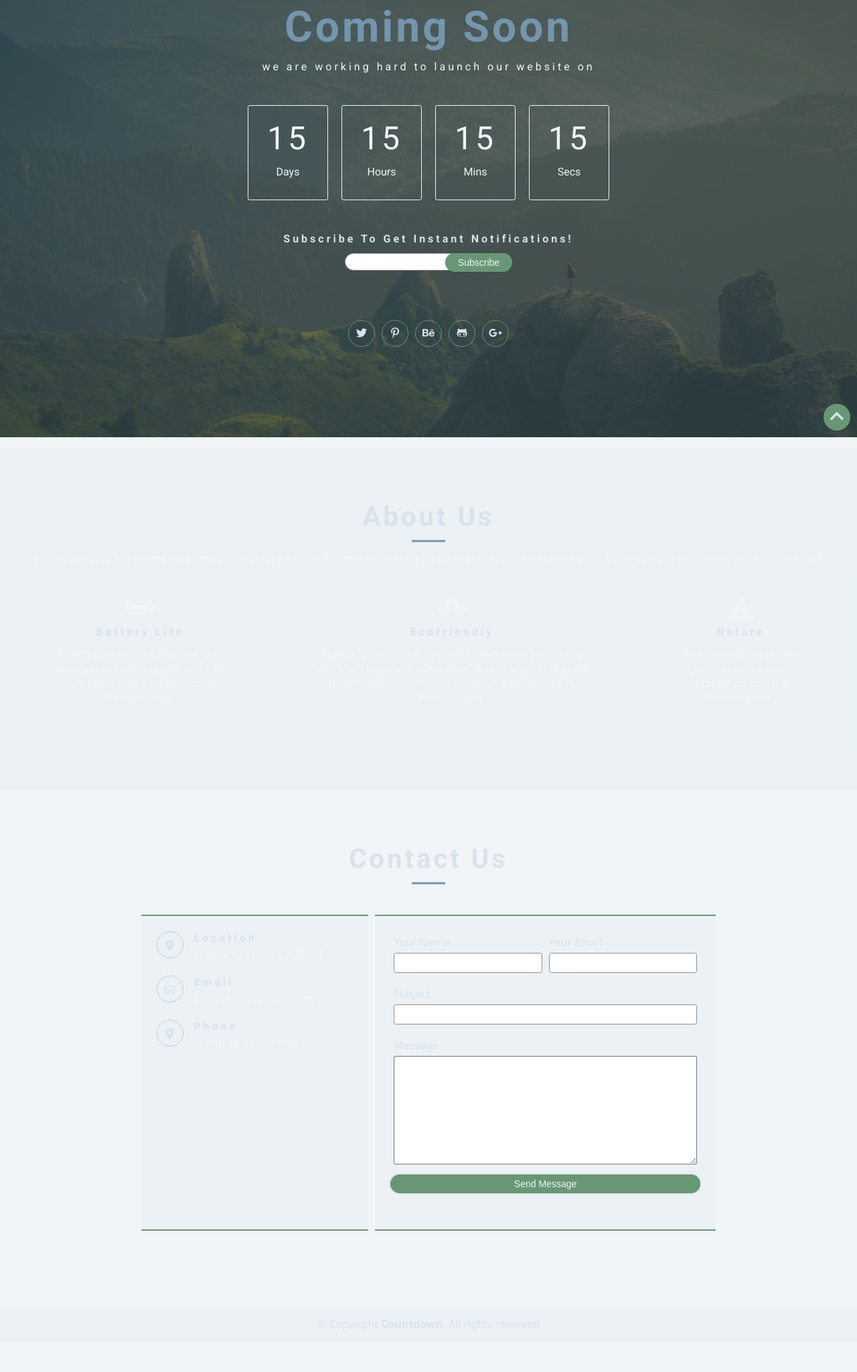
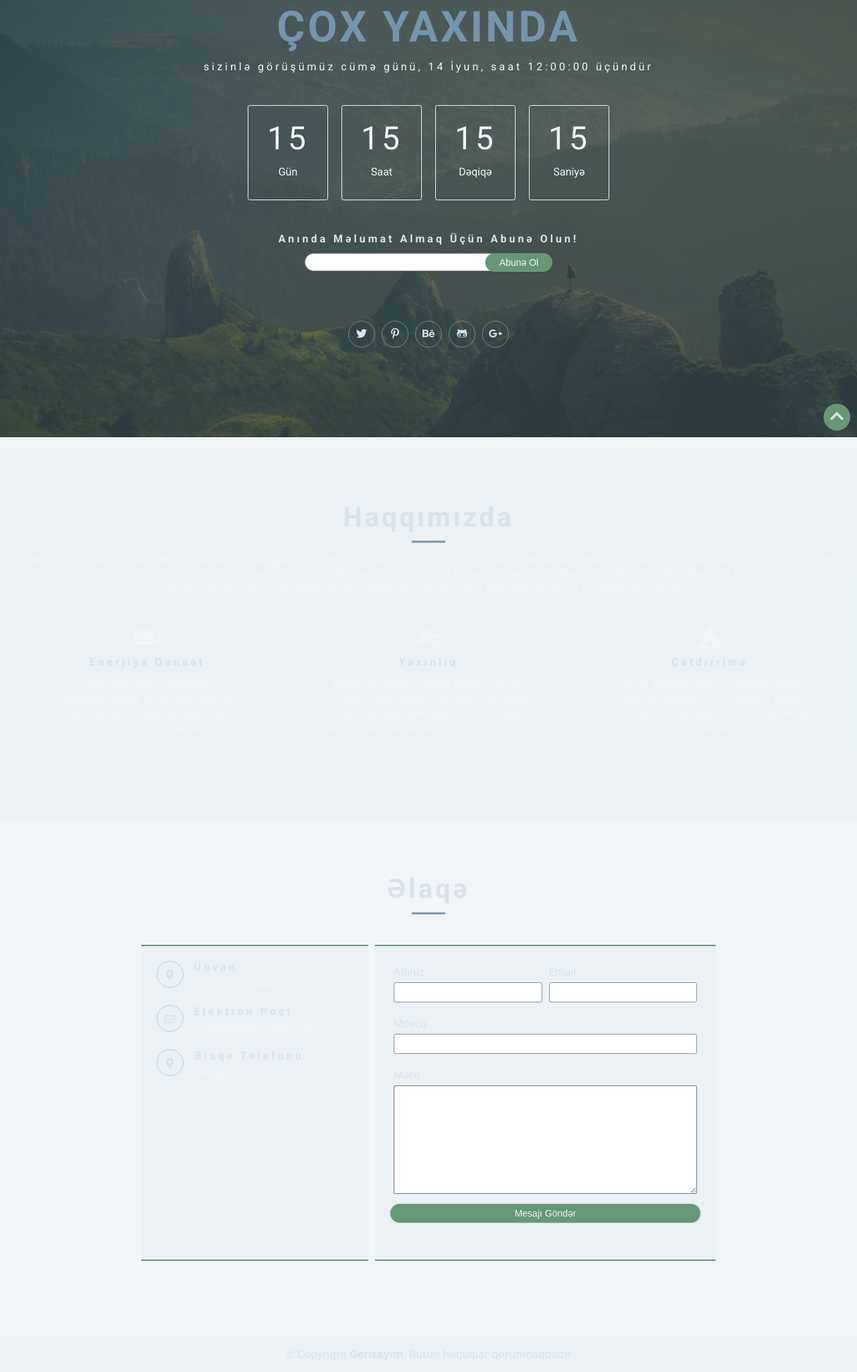
Before and after one commit to ulvienzo/coming-soon-template, a plain HTML site: page index.html in a window 1280 px wide. Shown: the part 147-2196 px from the top of the page at 67% size. Before the commit the page ends 2151 px from the top, so only its background shows below. Drawn offline with Linux system fonts and the light colour scheme; grey boxes are pictures that could not be loaded.

Commit message:
azərbaycancaya çevrildi

```diff
--- a/index.html
+++ b/index.html
@@ -3,7 +3,7 @@
   <head>
     <meta charset="UTF-8" />
     <meta name="viewport" content="width=device-width, initial-scale=1.0" />
-    <title>Countdown</title>
+    <title>Gerisayım</title>
     <link
       rel="stylesheet"
       href="https://cdnjs.cloudflare.com/ajax/libs/font-awesome/5.15.2/css/all.min.css"
@@ -19,43 +19,45 @@
     <div class="overlay"></div>
     <header id="header" class="header">
       <div class="container">
-        <h1>Coming soon</h1>
-        <h3>We are working hard to launch our website on</h3>
+        <h1>Çox yaxında</h1>
+        <h3>
+          Sizinlə görüşümüz
+          <span class="date-future">Cümə günü, 14 İyun, saat 12:00:00</span>
+          üçündür
+        </h3>
         <div class="countdown">
           <div class="countdown-box" id="days">
             <h3 class="time-num">15</h3>
-            <h4 class="time-info">days</h4>
+            <h4 class="time-info">gün</h4>
           </div>
           <div class="countdown-box" id="hours">
             <h3 class="time-num">15</h3>
-            <h4 class="time-info">hours</h4>
+            <h4 class="time-info">saat</h4>
           </div>
           <div class="countdown-box" id="minutes">
             <h3 class="time-num">15</h3>
-            <h4 class="time-info">mins</h4>
+            <h4 class="time-info">dəqiqə</h4>
           </div>
           <div class="countdown-box" id="seconds">
             <h3 class="time-num">15</h3>
-            <h4 class="time-info">secs</h4>
+            <h4 class="time-info">saniyə</h4>
           </div>
         </div>
         <div class="subscribe">
-          <h4>Subscribe to get instant notifications!</h4>
+          <h4>Anında məlumat almaq üçün abunə olun!</h4>
           <form action="">
             <div class="subscribe-form">
               <input type="email" class="subscribe-email-input" />
-              <input
-                type="submit"
-                value="Subscribe"
-                class="btn subscribe-btn"
-              />
+              <input type="submit" value="Abunə ol" class="btn subscribe-btn" />
             </div>
           </form>
           <div class="subscribe-alerts">
             <div class="loading"><i class="fa fa-spinner fa-spin"></i></div>
-            <div class="error-message">Please, insert a real email.</div>
+            <div class="error-message">
+              Zəhmət olmasa, düzgün poçt ünvanı daxil edin
+            </div>
             <div class="sent-message">
-              Thank you! Your subscribtion is confirmed!
+              Təşəkkürlər! Sizin abunəliyiniz qeydə alındı.
             </div>
           </div>
         </div>
@@ -82,11 +84,15 @@
       <section id="about" class="section">
         <div class="container">
           <div class="section-title">
-            <h2 class="section-header">about us</h2>
+            <h2 class="section-header">haqqımızda</h2>
             <p>
-              Heading is very important for orem ipsum dolor sit amet. Lorem
-              ipsum dolor sit amet consectetur adipisicing elit. Vero, quisquam
-              nam culpa maiores nihil id.
+              Super Texno şirkəti 2014-cü ildən 1 mağaza ilə fəaliyyət
+              göstərməyə başlayıb. Göstərdiyimiz peşəkar xidmət və yüksək
+              keyfiyyət sayəsində qısa müddət ərzində geniş müştəri kütləsi
+              toplayaraq 2-ci və 3-cü mağazalarımızı açmağa ehtiyac duymuşuq.
+              Hal-hazırda şirkətimizin Okean və Neftçilər filialları fəaliyyət
+              göstərir. Şirkətimizin geniş əraziyə malik mağazalarinda bol
+              çeşidli, hər zövqə uyğun dünyanın tanınmış brendləri mövcuddur.
             </p>
           </div>
           <div class="section-boxes">
@@ -94,31 +100,31 @@
               <div class="icon">
                 <i class="fas fa-battery-full"></i>
               </div>
-              <h4 class="title">Battery life</h4>
+              <h4 class="title">Enerjiyə qənaət</h4>
               <p class="description">
-                Lorem ipsum dolor sit amet. Box description Lorem ipsum dolor
-                sit amet, consectetur adipisicing elit. Pariatur, iste.
+                Vaxt itirmədən, interaktiv kataloqlarımızla tanış olun. Hər bir məhsulumuzun qənaət rejimində olmasına xüsusi diqqət edirik.
               </p>
             </div>
             <div class="about-box">
               <div class="icon">
                 <i class="fas fa-bicycle"></i>
               </div>
-              <h4 class="title">Ecofriendly</h4>
+              <h4 class="title">Yaxınlıq</h4>
               <p class="description">
-                Lorem, ipsum dolor sit amet consectetur adipisicing elit. Modi
-                deserunt ullam esse? Box description Lorem ipsum dolor sit amet,
-                consectetur adipisicing elit. Pariatur, iste.
+                Şirkətimiz özünün çoxlu filialları ilə hər an sizin
+                yanınızdadır. Ən yaxın zamanda açılacaq olan yeni filiallarımız
+                barədə ətraflı məlumat almaq üçün abunə olun.
               </p>
             </div>
             <div class="about-box">
               <div class="icon">
                 <i class="fas fa-campground"></i>
               </div>
-              <h4 class="title">Nature</h4>
+              <h4 class="title">Çatdırılma</h4>
               <p class="description">
-                Box description Lorem ipsum dolor sit amet, consectetur
-                adipisicing elit. Pariatur, iste.
+                Siz isti evinizdə oturun, onlayn seçim edin və sifarişləriniz
+                iki-dörd iş günü ərzində ünvanınızdadır. Bizimlə işləmək çox
+                rahatdır.
               </p>
             </div>
           </div>
@@ -127,7 +133,7 @@
       <section id="contact" class="section">
         <div class="container">
           <div class="section-title">
-            <h2 class="section-header">Contact us</h2>
+            <h2 class="section-header">əlaqə</h2>
           </div>
           <div class="contact-info-wrapper">
             <div class="contact-info">
@@ -136,7 +142,7 @@
                   <i class="fas fa-map-marker-alt"></i>
                 </div>
                 <div class="info-text">
-                  <h4>Location</h4>
+                  <h4>ünvan</h4>
                   <p>Nizami 123, Baku, AZ5007</p>
                 </div>
               </div>
@@ -145,7 +151,7 @@
                   <i class="far fa-envelope"></i>
                 </div>
                 <div class="info-text">
-                  <h4>Email</h4>
+                  <h4>elektron poçt</h4>
                   <p>example@example.com</p>
                 </div>
               </div>
@@ -154,7 +160,7 @@
                   <i class="fas fa-map-marker-alt"></i>
                 </div>
                 <div class="info-text">
-                  <h4>Phone</h4>
+                  <h4>əlaqə telefonu</h4>
                   <p>(+994) 12 345 67 890</p>
                 </div>
               </div>
@@ -174,30 +180,30 @@
               <form action="">
                 <div class="form-row">
                   <div class="form-item">
-                    <label for="user-name">Your name</label>
+                    <label for="user-name">Adınız</label>
                     <input type="text" name="user-name" id="user-name" />
                   </div>
                   <div class="form-item">
-                    <label for="user-email">Your email</label>
+                    <label for="user-email">email</label>
                     <input type="text" name="user-email" id="user-email" />
                   </div>
                 </div>
                 <div class="form-row">
                   <div class="form-item">
-                    <label for="subject">subject</label>
+                    <label for="subject">Mövzu</label>
                     <input type="text" name="subject" id="subject" />
                   </div>
                 </div>
                 <div class="form-row">
                   <div class="form-item">
-                    <label for="message">message</label>
+                    <label for="message">Mətn</label>
                     <textarea name="message" id="message" cols="30" rows="10">
                     </textarea>
                   </div>
                 </div>
                 <div class="contact-btn">
                   <button type="submit" class="btn send-message">
-                    send message
+                    mesajı göndər
                   </button>
                 </div>
               </form>
@@ -209,8 +215,8 @@
     <footer id="footer" class="footer">
       <div class="container">
         <p class="copyright">
-          © Copyright <strong> <span>Countdown</span></strong
-          >. All rights reserved
+          © Copyright <strong> <span>Gerisayım</span></strong
+          >. Bütün hüquqlar qorunmaqdadır
         </p>
       </div>
     </footer>
--- a/script.js
+++ b/script.js
@@ -0,0 +1,31 @@
+const months = [
+    "Yanvar",
+    "Fevral",
+    "Mart",
+    "Aprel",
+    "May",
+    "İyun",
+    "İyul",
+    "Avqust",
+    "Senttybr",
+    "Oktyabr",
+    "Noyabr",
+    "Dekabr",
+  ];
+  const weekdays = [
+    "Bazar",
+    "Bazar ertəsi",
+    "Çərşənbə axşamı",
+    "Çərşənbə",
+    "Cümə axşamı",
+    "Cümə",
+    "Şənbə",
+  ];
+
+
+
+  // Functions
+
+  function getRemainingTime(){
+
+  }
--- a/style/main.css
+++ b/style/main.css
@@ -31,6 +31,7 @@ body {
 }
 .header h1 {
   color: var(--clr-secondary);
+  text-transform: uppercase;
 }
 .header h3 {
   color: var(--clr-white);
@@ -67,8 +68,11 @@ body {
 .subscribe-form .subscribe-email-input {
   border-radius: 30px;
   width: 250px;
-  text-indent: 10px;
+  padding:5px 100px 5px 10px;
+  font-size: 14px;
 }
+
+
 .subscribe-form .subscribe-btn {
   position: absolute;
   border-radius: 30px;
@@ -105,6 +109,11 @@ body {
     font-size: 3rem;
   }
   .countdown > .countdown-box .time-info {
+    font-size: 1rem;
+  }
+  .subscribe-form .subscribe-email-input {
+    width: 370px;
+    padding:4px 100px 3px 15px;
     font-size: 1rem;
   }
 }
@@ -162,13 +171,13 @@ body {
   border-color: transparent;
 }
 #about {
-  /* background-color: #ffffff0e; */
   background-color:  rgba(158, 192, 207, 0.075);
   text-align: center;
 }
 #about p {
   color: var(--clr-white);
 }
+
 .section-header {
   position: relative;
   padding-bottom: 1rem;
@@ -192,6 +201,7 @@ body {
   margin: 10px;
   padding: 1rem 3rem;
 }
+
 .about-box .icon {
   margin-bottom: 10px;
 }
@@ -203,6 +213,9 @@ body {
 @media screen and (min-width: 768px) {
   .section-boxes {
     flex-direction: row;
+  }
+  .about-box{
+    width:33%;
   }
 }
 #contact {
```
